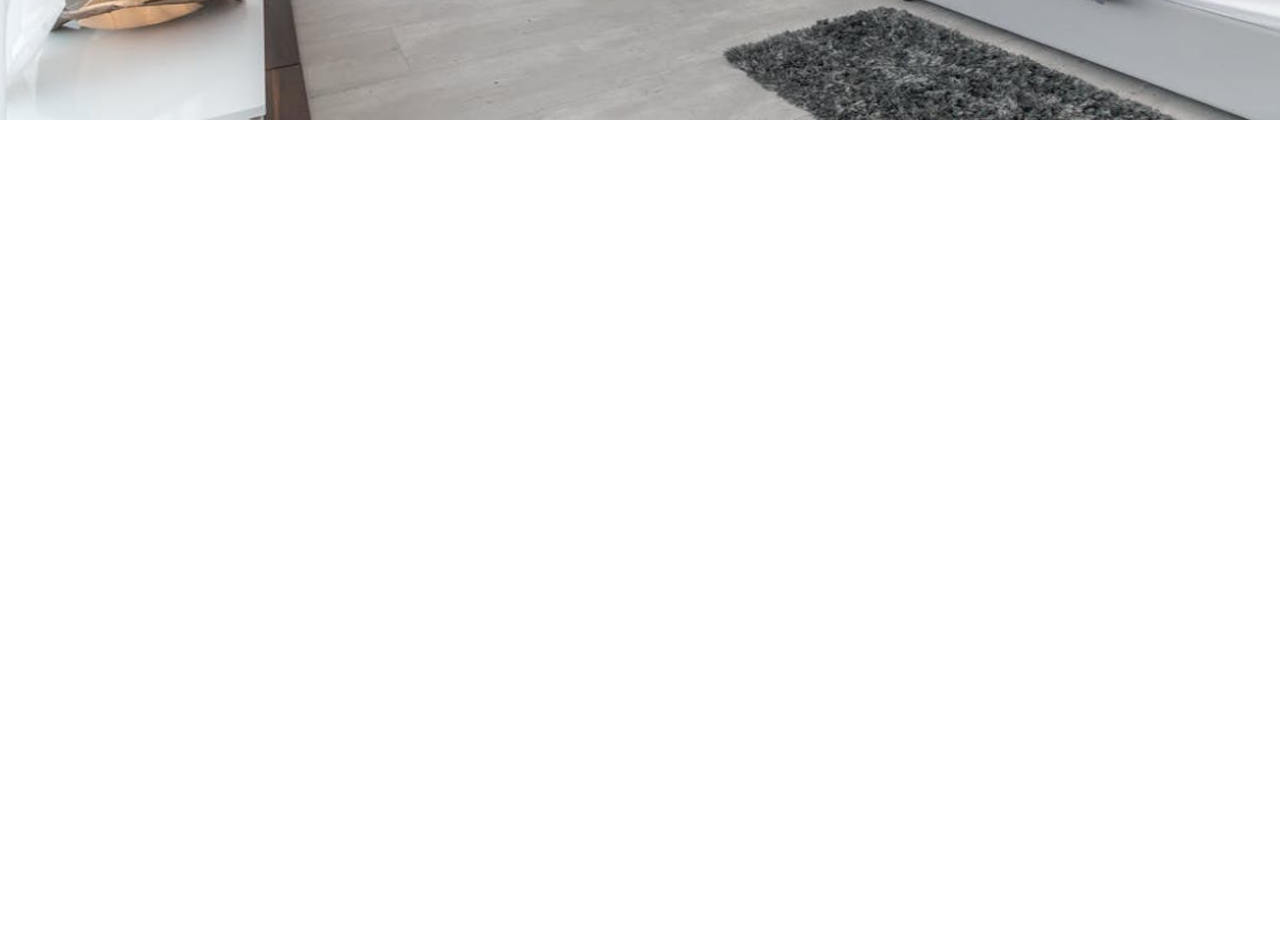
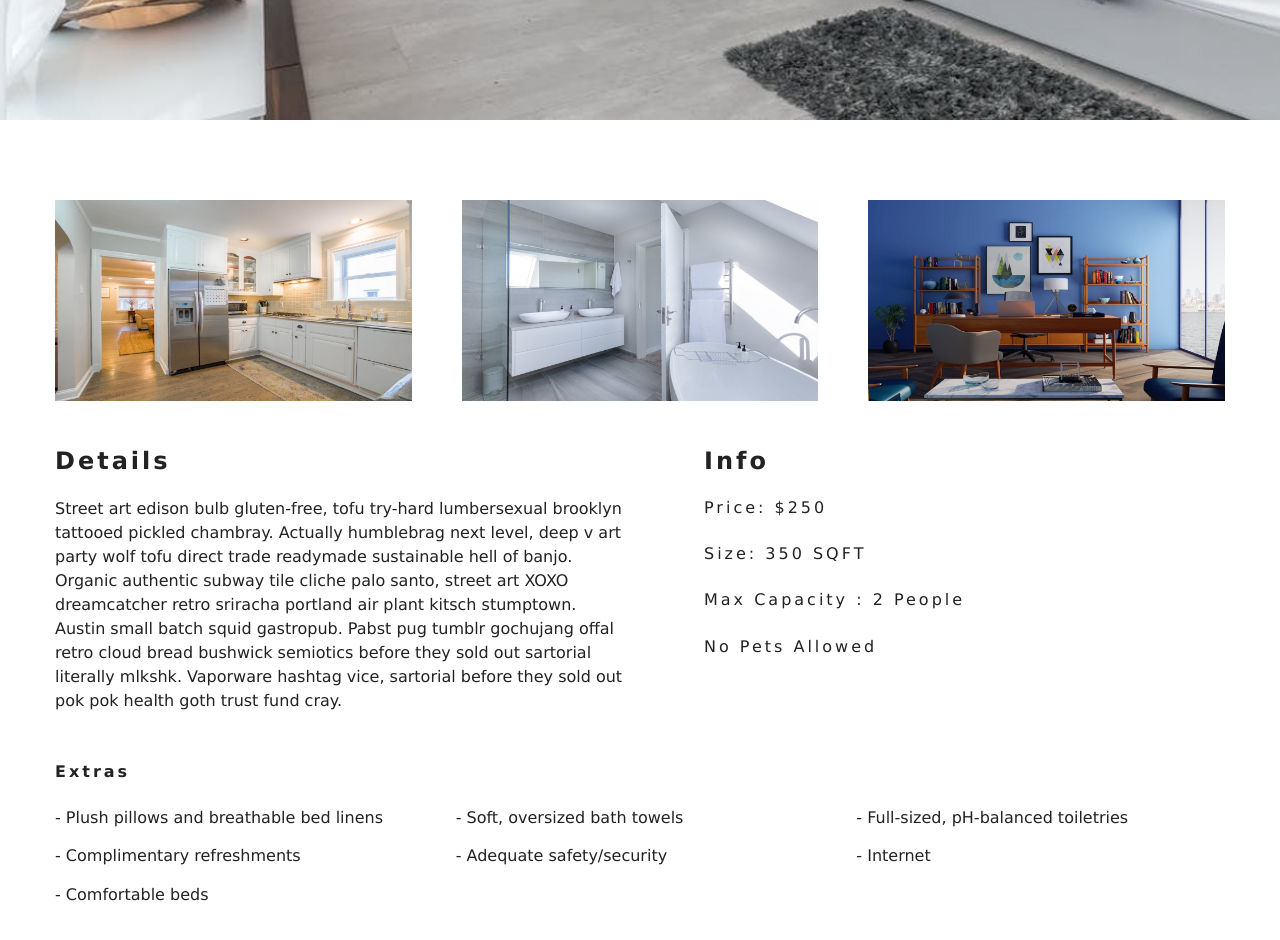
Before and after one commit to tawhidabdullah/sharp-library, a React (Create React App) app in the folder view/: page /rooms/double-basic in a window 1280 px wide. Shown: the part 680-1620 px from the top of the page. Before the commit the page ends 800 px from the top, so only its background shows below. Built offline with nearby package versions, Linux system fonts and the light colour scheme.

Commit message:
reacting...

```diff
--- /dev/null
+++ b/view/src/components/RoomsContainer.js
@@ -0,0 +1,14 @@
+import React from "react";
+import RoomsFilter from "./RoomsFilter";
+import RoomsList from "./RoomsList";
+
+const RoomsContainer = () => {
+  return (
+    <div>
+      <RoomsFilter />
+      <RoomsList />
+    </div>
+  );
+};
+
+export default RoomsContainer;
--- /dev/null
+++ b/view/src/components/RoomsFilter.js
@@ -0,0 +1,11 @@
+import React from 'react'
+
+const RoomsFilter = () => {
+  return (
+    <div>
+      HELLOW FROM RoomsFilter
+    </div>
+  )
+}
+
+export default RoomsFilter;
--- /dev/null
+++ b/view/src/components/RoomsList.js
@@ -0,0 +1,11 @@
+import React from 'react'
+
+const RoomsList = () => {
+  return (
+    <div>
+      HELLOW FROM ROOMSlIST
+    </div>
+  )
+}
+
+export default RoomsList;
--- a/view/src/pages/Rooms.js
+++ b/view/src/pages/Rooms.js
@@ -2,9 +2,11 @@ import React from "react";
 import Hero from "../components/Hero";
 import Banner from "../components/Banner";
 import { Link } from "react-router-dom";
+import RoomsContainer from "../components/RoomsContainer";
 
 const Rooms = () => {
   return (
+    <>
       <Hero hero="roomsHero">
         <Banner title="Our Books">
           <Link to="/" className="btn-primary">
@@ -13,6 +15,9 @@ const Rooms = () => {
           </Link>
         </Banner>
       </Hero>
+
+      <RoomsContainer />
+    </>
   );
 };
 
--- a/view/src/pages/SingleRoom.js
+++ b/view/src/pages/SingleRoom.js
@@ -43,14 +43,50 @@ class SingleRoom extends Component {
       images
     } = room;
 
+    const [heroImg, ...displayImgs] = images;
+
     return (
-      <StyledHero hero="roomsHero" img={images[0] || this.state.defaultBcg}>
+      <>
+        <StyledHero hero="roomsHero" img={heroImg || this.state.defaultBcg}>
           <Banner title={`${name} book`}>
             <Link to="/rooms" className="btn-primary">
               Back to books
             </Link>
           </Banner>
         </StyledHero>
+        <section className="single-room">
+          <div className="single-room-images">
+            {displayImgs.map((image, index) => {
+              return <img key={index} src={image} alt={name} />;
+            })}
+          </div>
+          <div className="single-room-info">
+            <article className="desc">
+              <h3>details</h3>
+              <p>{description}</p>
+            </article>
+            <article className="info">
+              <h3>info</h3>
+              <h6>price: ${price}</h6>
+              <h6>size: {size} SQFT</h6>
+              <h6>
+                max capacity :{" "}
+                {capacity > 1 ? `${capacity} people` : `${capacity} person`}{" "}
+              </h6>
+              <h6>{pets ? "pets allowed" : "no pets allowed"}</h6>
+              <h6>{breakfast && "free breakfast included"}</h6>
+            </article>
+          </div>
+        </section>
+        <section className="room-extras">
+          <h6>extras</h6>
+          <ul className="extras">
+            {extras.map((extra, index) => {
+              return <li key={index}>- {extra}</li>;
+            })}
+          </ul>
+        </section>
+      </>
     );
   }
 }
```
Lines whose indentation alone changed are shown as unchanged.
